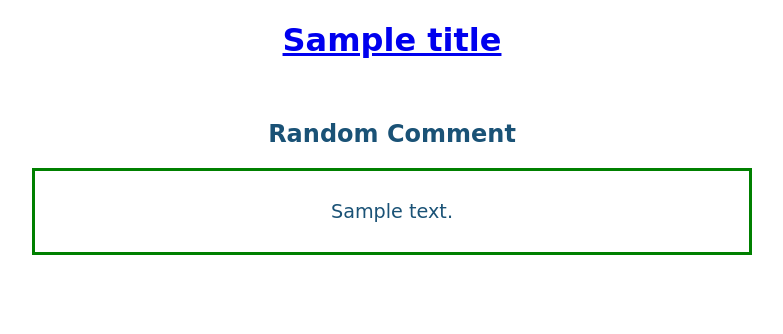
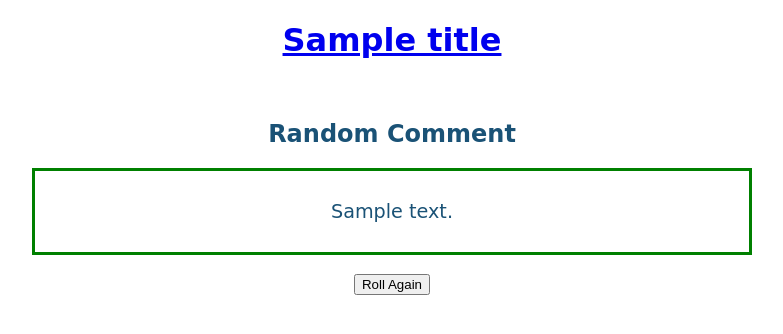
Before and after one commit to conscott/inspiration, a Flask app: template templates/home.html in a window 1280 px wide. Shown: the top 334 px of the page, without its empty margins (248-1031 px from the left). Run offline with Flask 2, Linux system fonts and the light colour scheme; the template is opened without the code that fills it: most values are stand-ins (such as "Sample title", 1, 10 or a date in 2020).

Commit message:
Add refresh button

```diff
--- a/templates/home.html
+++ b/templates/home.html
@@ -7,7 +7,8 @@
       <div class="comment">
           <p>{{ comment }}</p>
       </div>
+      <br>
+      <input type="button" value="Roll Again" onClick="document.location.reload(true)">
   </div>
-  <script>
-  </script>
+
 {% endblock %}
```
